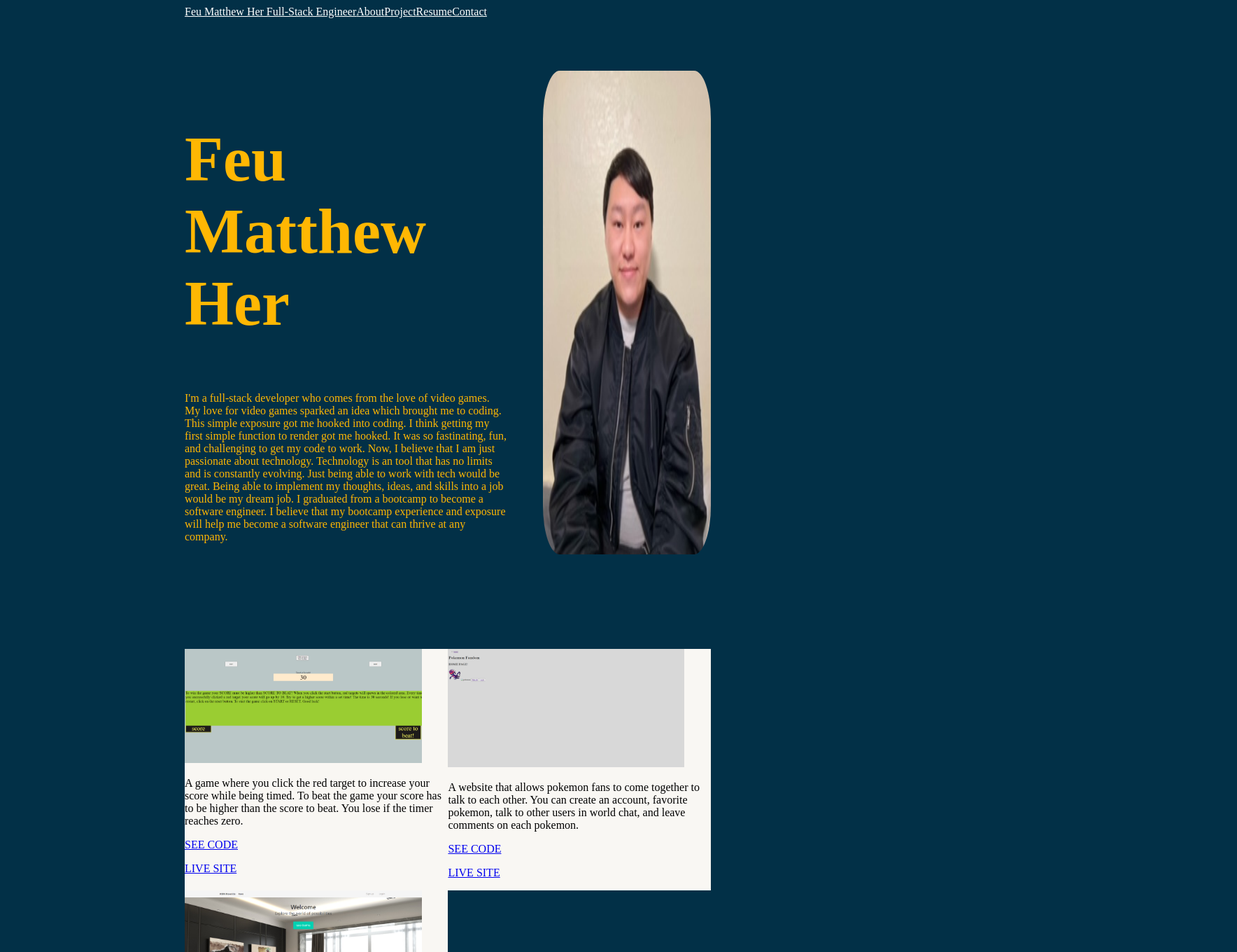
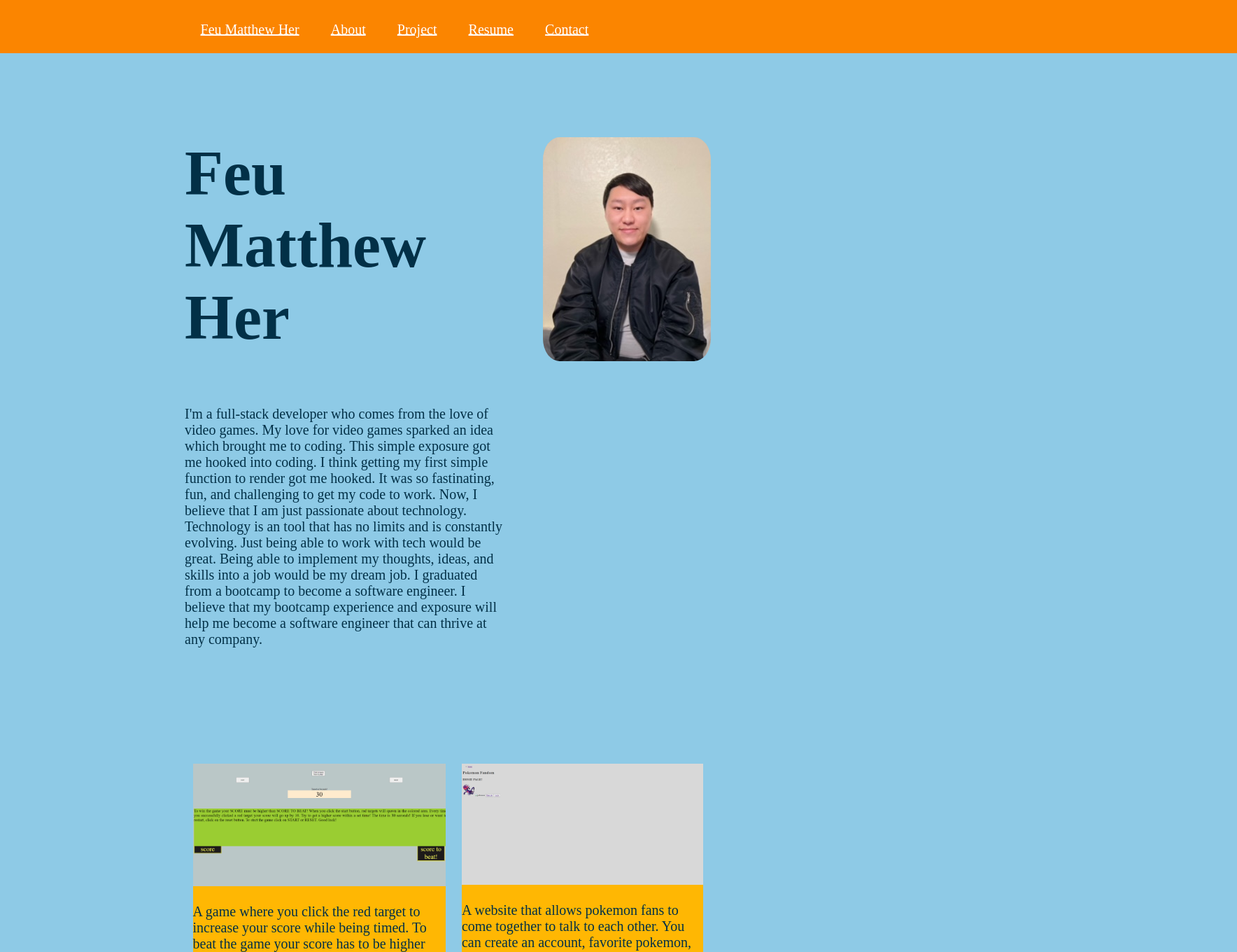
Before and after one commit to fmher/nextjs-portfolio-, a Next.js app: page / in a window 1280 px wide. Shown: the top 1360 px of the page at 70% size, 1768 px wide, since content can reach past the window. Built offline with nearby package versions, Linux system fonts and the light colour scheme.

Commit message:
halfway done

```diff
--- a/components/Navbar.js
+++ b/components/Navbar.js
@@ -1,13 +1,18 @@
 // import Link from next
 import Link from "next/link";
+// import '@/styles/globals.css'
 
 export default function Navbar() {
     return (
-        <nav>
+        <nav
+            // style={{
+            //     position: 'fixed',
+            //     background: 'red',
+            // }}
+        >
             <Link href='/' id="color">
                 {/* Links take any child components */}
                 Feu Matthew Her
-                Full-Stack Engineer
             </Link>
 
             {/* <Link href='/about'>
--- a/pages/index.js
+++ b/pages/index.js
@@ -63,13 +63,15 @@ export default function Home() {
             />
             <p>A game where you click the red target to increase your score while being timed. To beat the game your score has to be higher than the score to beat. You lose if the timer reaches zero. </p>
 
+            <div id='grid'>
+              <Link href='https://github.com/fmher/click-faster'>
+                <p class='btn'>SEE CODE</p>
+              </Link>
+              <Link href='https://fmher.github.io/click-faster/'>
+                <p>LIVE SITE</p>
+              </Link>
 
-            <Link href='https://github.com/fmher/click-faster'>
-              <p>SEE CODE</p>
-            </Link>
-            <Link href='https://fmher.github.io/click-faster/'>
-              <p>LIVE SITE</p>
-            </Link>
+            </div>
           </div>
 
           <div id='background'>
--- a/styles/globals.css
+++ b/styles/globals.css
@@ -1,28 +1,51 @@
 /* global.css affects everywhere --- here in this file we do 'pure' selectors ie element
 selectors and media queries */
 html {
-  background-color: #023047;
+  background-color: #8ECAE6;
   padding-left: 20%;
   padding-right: 20%;
 }
 
 h1, section, footer{
-  color: #FFB703;
+  color: #023047;
+}
+
+img {
+  width: 100%;
+}
+
+nav {
+  top: 0;
+  position: sticky;
+  background-color: #FB8500;
+  width: 100%;
+  padding: 4% 100% 3% 100%;
+  /* margin-left: -100%;
+  margin-right: -100%; */
+  margin: -5% -100% 0% -100%;
+  border-bottom: 40px #023047;
+  /* border-bottom */
 }
 
 #picture {
   border-radius: 10%;
-  /* padding-right: 10%; */
-  width: 100%;
+  height: 100%;
+  margin-top: 10%;
 }
 
 #background {
-  background-color: #f9f7f3;
-  color: black;
+  background-color: #FFB703;
+  color: #023047;
+  margin: 3%;
+  font-size: 20px;
 }
 
 #color{
-  color: white
+  color: white;
+  /* position: fixed; */
+  padding: 3%;
+  font-size: 20px;
+  width: 1px;
 }
 
 #name {
@@ -58,12 +81,18 @@ h1, section, footer{
 #profile-p {
   /* margin: 10%; */
   width: 90%;
+  font-size: 20px;
 }
 
 .project-flex {
   display: grid;
   grid-template-columns: auto auto;
   grid-template-rows: auto auto;
+
+}
+
+.btn {
+  color: #FF2E00;
 }
 
 
```
